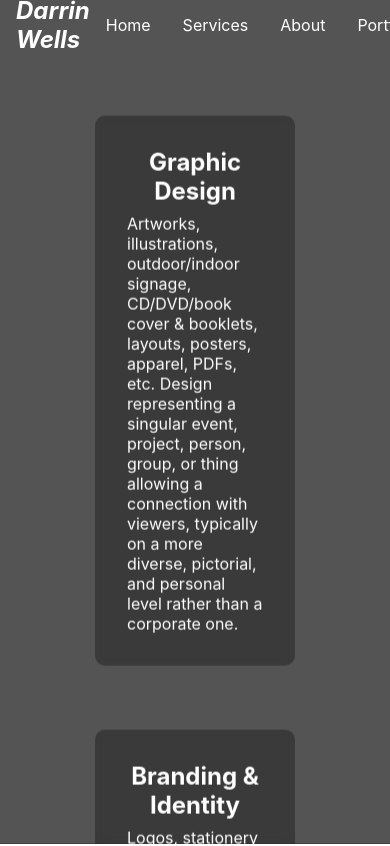
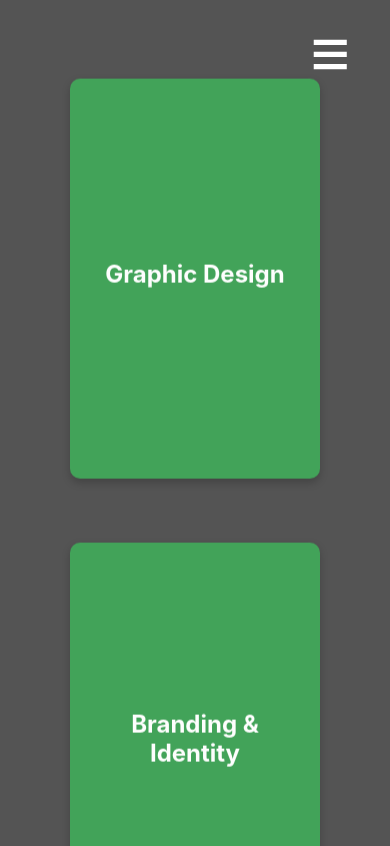
Before and after one commit to designrwells/new_portfolio, a React (Create React App) app: page /services in a window 390 px wide. Shown: the top 846 px of the page. Built offline with nearby package versions, Linux system fonts and the light colour scheme.

Commit message:
Changed nav menu to full page hamburger menu and adjusted/added animations accordingly. Still some minor tweaks and styling needed.

```diff
--- a/src/App.js
+++ b/src/App.js
@@ -3,7 +3,7 @@ import { Route, Switch, useLocation } from 'react-router-dom';
 import { TransitionGroup, CSSTransition } from 'react-transition-group';
 import { AnimatePresence } from 'framer-motion';
 import styled from 'styled-components';
-import Header from './components/Header';
+import HamburgerMenu from './components/hamburgerMenu';
 import GlobalStyle from './globalStyles';
 import Home from './pages/Home';
 import About from './pages/About';
@@ -12,8 +12,8 @@ import Portfolio from './pages/Portfolio';
 import Contact from './pages/Contact';
 
 const Body = styled.section`
+  overflow-x: hidden;
   overflow-y: hidden;
-  overflow-x: hidden;
   background: #222;
 `;
 
@@ -22,10 +22,9 @@ function App()  {
   return (
 
     <Body>
-
     <GlobalStyle />
-      <Header />
       <AnimatePresence exitBeforeEnter>
+       <HamburgerMenu />
         <Switch location={location} key={location.pathname}>
           <Route path="/" exact component={Home} />
           <Route path="/about" component={About} />
--- a/src/animations/index.js
+++ b/src/animations/index.js
@@ -1,3 +1,40 @@
+//--MENU ANIMATIONS--
+export const menuTransition = {
+	type: 'tween',
+	duration: 0.22,
+	delay: 0.1,
+}
+export const menuVariants = {
+	open: {
+		transform: 'translateY(0%)',
+		opacity: 1,
+		display: 'block'
+	},
+	closed: {
+		transform: 'translateY(0%)',
+		opacity: 0,
+		display: 'none'
+	},
+}
+export const navItemVariants = {
+	open: {
+		transform: 'translateY(100%)',
+		opacity: 1,
+
+	},
+	closed: {
+		transform: 'translateY(0%)',
+		opacity: 1,
+
+	},
+}
+export const navItemTransition = {
+	type: 'tween',
+	duration: 0.4,
+	delay: 0.1,
+}
+
+//--PAGE ANIMATIONS--
 export const fade = {
 	in: {
 		opacity: 1,
--- a/src/components/Header.js
+++ b/src/components/Header.js
@@ -1,47 +1,15 @@
 import React from 'react';
 import styled from 'styled-components';
 import { Link } from 'react-router-dom';
+import { motion } from 'framer-motion';
 
-const Navbar = styled.nav`
-	z-index: 100;
-	height: 50px;
-	margin-bottom: -50px;
-	background-color: rgb(0,0,0,0.0);
-	padding: 0rem calc((100vw - 1850px) / 2);
-	position: relative;
-	display: flex;
-	justify-content: space-between;
-	align-items: center;
-`;
-const Logo = styled(Link)`
-	color: #fff;
-	padding-left: 1rem;
-	text-decoration: none;
-	font-size: 1.5rem;
-	font-weight: bold;
-	font-style: italic;
-`;
+//Nav styles
 
-const NavItems = styled.div``;
 
-const NavbarLink = styled(Link)`
-	color: #fff;
-	text-decoration: none;
-	padding: 1rem;
-`;
-
-const Header = () => {
+//Navbar links
+const Header = (isOpen) => {
 	return (
-		<Navbar>
-		<Logo to='/'>Darrin Wells</Logo>
-			<NavItems>
-				<NavbarLink to='/'>Home</NavbarLink>
-				<NavbarLink to='/services'>Services</NavbarLink>
-				<NavbarLink to='/about'>About</NavbarLink>
-				<NavbarLink to='/portfolio'>Portfolio</NavbarLink>
-				<NavbarLink to='/contact'>Contact</NavbarLink>
-			</NavItems>
-		</Navbar>
+	<></>
 	);
 };
 
--- /dev/null
+++ b/src/components/hamburgerMenu/index.js
@@ -0,0 +1,114 @@
+import React, { useState } from 'react';
+import styled from 'styled-components';
+import { motion } from 'framer-motion';
+import MenuToggle from './menuToggle';
+import { menuTransition, menuVariants, navItemVariants, navItemTransition } from '../../animations';
+
+import { Link } from 'react-router-dom';
+
+const HamburgerMenuContainer = styled.div`
+	display: flex;
+	position: absolute;
+	top: 38px;
+	right: 38px;
+`;
+
+//Hamburger icon styling animation
+const HamburgerIcon = styled.div`
+	color: ${({ reverseColor }) => reverseColor ? '#000' : '#fff'};
+	cursor: pointer;
+	z-index: 100;
+	transition: all 250ms ease-in-out;
+`;
+
+
+const MenuContainer = styled(motion.div)`
+	height: 100%;
+	width: 100%;
+	background-color: #333;
+	z-index: 90;
+	position: fixed;
+	top: 0;
+	right: 0;
+	user-select: none;
+	padding: 1em 2.5em;
+`;
+//Nav styles
+const Navbar = styled.nav`
+	z-index: 100;
+	height: 50px;
+	margin-bottom: -50px;
+	background-color: rgb(0,0,0,0.0);
+	padding: 0rem calc((100vw - 1850px) / 2);
+	position: absolute;
+	right: 15vw;
+	top: 15vh;
+`;
+
+const NavItems = styled.div`
+	display: flex;
+	justify-content: center;
+	flex-direction: column;
+`;
+
+const NavbarLink = styled(Link)`
+	text-decoration: none;
+	color: #fff;
+	font-weight: bold;
+	font-size: 4vw;
+	padding: .45rem;
+	cursor: pointer;
+  	&:hover {
+   		a {
+    	color: #b70000;
+    	}
+    }
+	`;
+
+const variants = {
+  show: {
+    transform: "translateX(0em)",
+    opacity: 1,
+  },
+  hide: {
+    transform: "translateX(5em)",
+    opacity: 0,
+  },
+};
+
+
+const HamburgerMenu = () => {
+	const [isOpen, setOpen] = useState(false);
+	const toggleMenu = () => {
+		setOpen(!isOpen);
+	};
+
+	return (
+		<HamburgerMenuContainer>
+			<MenuToggle toggle={toggleMenu} isOpen={isOpen} />
+			<MenuContainer
+				initial={false}
+				animate={isOpen ? 'open' : 'closed'}
+				variants={menuVariants}
+				transition={menuTransition}
+				>
+				<Navbar>
+					<NavItems
+						initial={false}
+						animate={isOpen ? 'open' : 'closed'}
+						variants={navItemVariants}
+						transition={navItemTransition}
+					>
+						<NavbarLink to='/' onClick={toggleMenu}>HOME</NavbarLink>
+						<NavbarLink to='/services' onClick={toggleMenu}>SERVICES</NavbarLink>
+						<NavbarLink to='/about' onClick={toggleMenu}>ABOUT</NavbarLink>
+						<NavbarLink to='/portfolio' onClick={toggleMenu}>PORTFOLIO</NavbarLink>
+						<NavbarLink to='/contact' onClick={toggleMenu}>CONTACT</NavbarLink>
+					</NavItems>
+				</Navbar>
+			</MenuContainer>
+		</HamburgerMenuContainer>
+	);
+};
+
+export default HamburgerMenu;
--- /dev/null
+++ b/src/components/hamburgerMenu/menuToggle.js
@@ -0,0 +1,61 @@
+import React from 'react';
+import styled from 'styled-components';
+import { motion } from 'framer-motion';
+
+//styles
+const Button = styled.div`
+	z-index: 100;
+	cursor: pointer;
+`;
+
+//path setup for SVG
+const Path = (props) => (
+	<motion.path
+		fill='transparent'
+		strokeWidth='3'
+		{...props} />
+)
+
+//animation time
+const transition = { duration: 0.18 };
+
+//creates button and draws SVG to animate
+const MenuToggle = ({ toggle, isOpen }) => {
+	return (
+		<Button onClick={toggle}>
+	        <svg width="40" height="40" viewBox="0 0 23 23">
+		        <Path
+		          animate={isOpen ? "open" : "closed"}
+		          initial={false}
+		          variants={{
+		            closed: { d: "M 1 2.5 L 20 2.5", stroke: "hsl(0, 0%, 100%)" },
+		            open: { d: "M 1 17  L 17 1", stroke: "hsl(0, 100%, 44%)" },
+		          }}
+		          transition={transition}
+		        />
+		        <Path
+		          d="M 1 9.423 L 20 9.423"
+		          stroke="hsl(0, 0%, 100%)"
+		          animate={isOpen ? "open" : "closed"}
+		          initial={false}
+		          variants={{
+		            closed: { opacity: 1 },
+		            open: { opacity: 0 },
+		          }}
+		          transition={transition}
+		        />
+		        <Path
+		          animate={isOpen ? "open" : "closed"}
+		          initial={false}
+		          variants={{
+		            closed: { d: "M 1 16.5 L 20 16.5", stroke: "hsl(0, 0%, 100%)" },
+		            open: { d: "M 1 1  L 17 17", stroke: "hsl(0, 100%, 44%)" },
+		          }}
+		          transition={transition}
+		        />
+		      </svg>
+		</Button>
+	);
+};
+
+export default MenuToggle;
--- a/src/index.css
+++ b/src/index.css
@@ -11,3 +11,8 @@ code {
   font-family: source-code-pro, Menlo, Monaco, Consolas, 'Courier New',
     monospace;
 }
+
+//Services page card styles
+.serv-card:hover .serv-card-inner {
+	transform: rotateY(180deg);
+}
--- a/src/pages/Services.js
+++ b/src/pages/Services.js
@@ -3,46 +3,68 @@ import Header from '../components/Header';
 import { motion } from 'framer-motion';
 import { pullDown, transition } from '../animations';
 import styled from 'styled-components';
+import '../css/services.css';
 
 const Section = styled.section`
 	background: #555;
-	height: 100vh;
-	display: flex;
-	justify-content: center;
-
+	min-height: 100vh;
 `;
 
 const Row = styled.div`
 	display: flex;
 	flex-wrap: wrap;
 	justify-content: center;
-	position: absolute;
-	top: 10vh;
+	padding-top: 12%;
+`;
+
+const Card = styled.div`
+	height: clamp(300px, 400px, 400px);
+	width: clamp(250px, 22vw, 300px);
+	margin: 2rem;
 
 `;
 
-const Container = styled.div`
-	vertical-align: baseline;
+const CardInner = styled.div`
+
+	width: 100%;
+	height: 100%;
+	transition: transform 0.6s;
+	transform-style: preserve-3d;
+	box-shadow: 0 4px 8px 0 rgba(0,0,0,0.2);
+	background-color: #43a45a;
+	border-radius: 10px;
+	display: flex;
+	align-items: center;
+	justify-content: center;
+
+	${Card}:hover & {
+		transform: rotateY(180deg);
+	}
+`;
+const CardFront = styled.div`
 	color: #fff;
-	width: clamp(200px, 20vw, 300px);
-	padding: 2rem;
-	backdrop-filter: blur(5px);
-	background-color: rgba(0,0,0,0.3);
-	margin: 2rem;
-	border-radius: 10px;
+	position: absolute;
+	padding: 10px;
+  	-webkit-backface-visibility: hidden;
+  	backface-visibility: hidden;
+  	padding: 15px;
 
   	h1 {
-		font-size: clamp(1.5rem,2vw,2.5rem);
+		font-size: clamp(1.5rem,1.8vw,2.5rem);
 		margin-bottom: 0.5rem;
 		text-align: center;
 	}
-
-	p {
-		text-align: left;
-
-	}
 `;
-
+const CardBack = styled.div`
+	color: #fff;
+	border-radius: 10px;
+	background-color: #43a45a;
+	position: absolute;
+	padding: 18px;
+  	-webkit-backface-visibility: hidden;
+  	backface-visibility: hidden;
+  	transform: rotateY(180deg);
+`;
 
 const Services = () => {
 	return (
@@ -55,38 +77,64 @@ const Services = () => {
 			>
 			<Section>
 				<Row>
-					<Container>
+
+					<Card>
+						<CardInner>
+							<CardFront>
 								<h1>Graphic Design</h1>
+							</CardFront>
+							<CardBack>
 								<p>Artworks, illustrations, outdoor/indoor signage, CD/DVD/book cover & booklets,
 								layouts, posters, apparel, PDFs, etc. Design representing a singular event, project,
 								person, group, or thing allowing a connection with viewers, typically on a more
 								diverse, pictorial, and personal level rather than a corporate one.</p>
-					</Container>
-					<Container>
+							</CardBack>
+						</CardInner>
+					</Card>
+
+					<Card>
+						<CardInner>
+							<CardFront>
 								<h1>Branding & Identity</h1>
+							</CardFront>
+							<CardBack>
 								<p>Logos, stationery (business cards, envelopes, letterheads, etc.),
 								marketing material (flyers, brochures, books, etc.), packaging, apparel
 								design, signage, and any other visual elements that may represent a business
 								or group. It is important that a company is represented in a clear and effective
 								manner, thus allowing followers or customers to easily understand and connect in
 								response with what the company is providing.</p>
-					</Container>
-					<Container>
+							</CardBack>
+						</CardInner>
+					</Card>
+					<Card>
+						<CardInner>
+							<CardFront>
 								<h1>Web Development</h1>
+							</CardFront>
+							<CardBack>
 								<p>Building custom, up-to-date websites with responsive design and modern appeal
 								for blogs, portfolios, small businesses, entertainment, etc. Experience in HTML5,
 								CSS3, JavaScript, jQuery, and PHP. Search Engine Optimization increasing the
 								visibility and search results of your online presence, and directing search engine
 								traffic to your website. Other website setups and CMS including WordPress are an option.</p>
-					</Container>
-					<Container>
+							</CardBack>
+						</CardInner>
+					</Card>
+					<Card>
+						<CardInner>
+							<CardFront>
 								<h1>Photography & Photo Services</h1>
+							</CardFront>
+							<CardBack>
 								<p>Photo shoots, live events, business/product photography, and landscapes - for
 								those interested in personal photos or for those who are looking to create a more
 								professional appearance. Photo editing, retouch, restoration, and colorization for
 								optimal post production images, making old photos like new, or putting color into
 								those old black and white photos of family and close relatives</p>
-					</Container>
+							</CardBack>
+						</CardInner>
+					</Card>
 				</Row>
 
 			</Section>
```
Also changed, not shown: src/css/services.css (added). Lines whose indentation alone changed are shown as unchanged.
